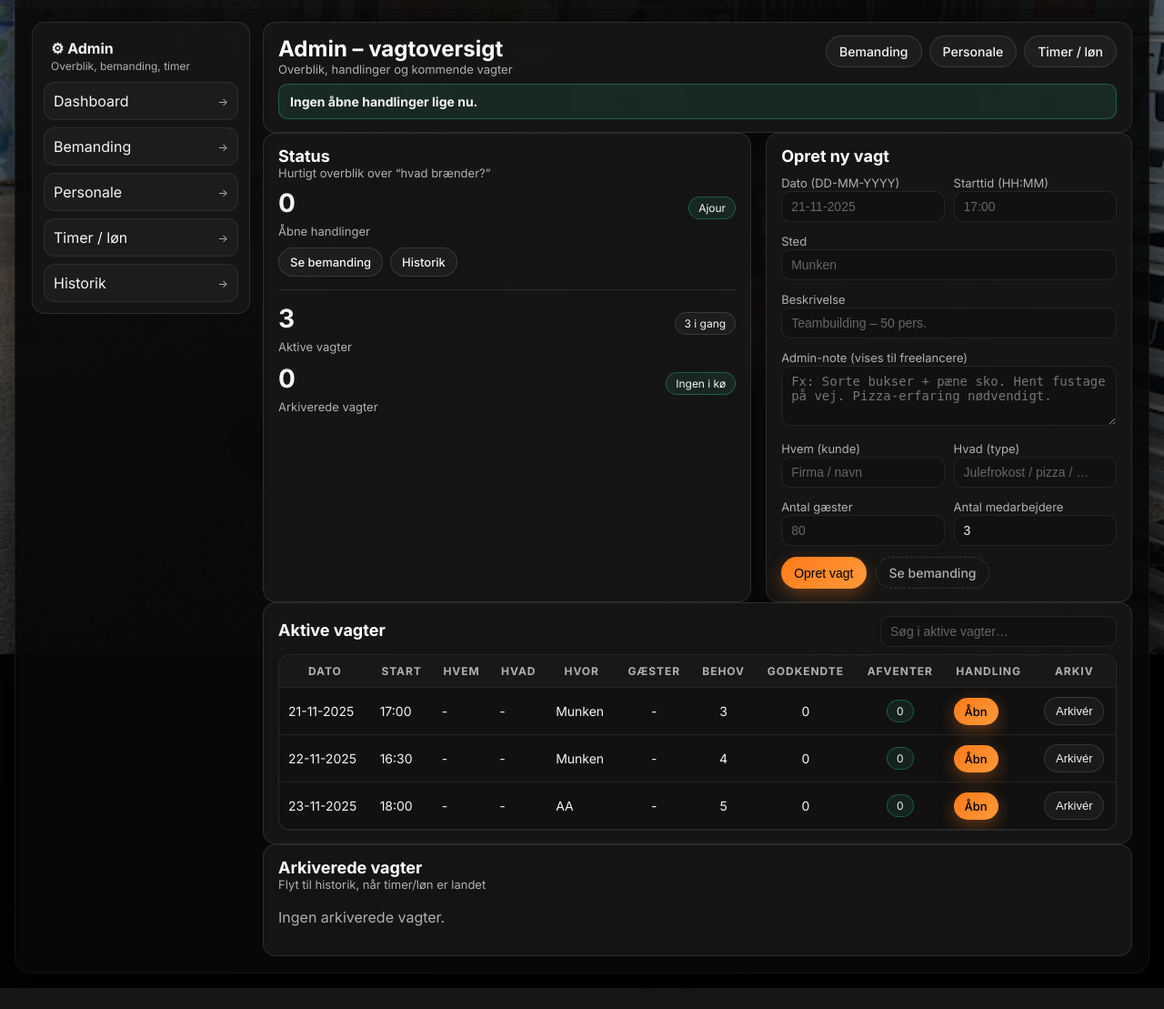
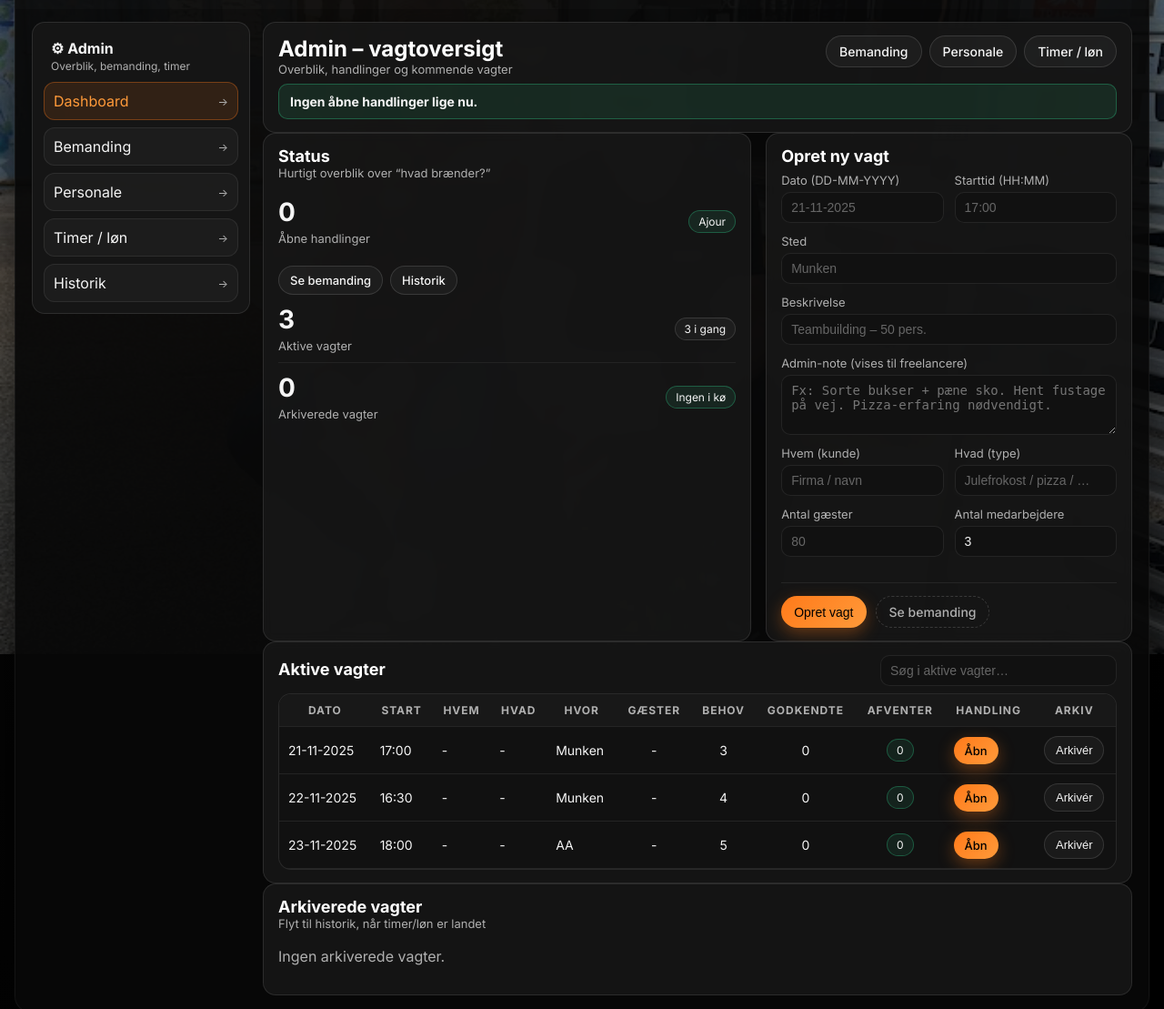
Before and after one commit to JacobTouri/Myggens, a Flask app: page /admin in a window 1280 px wide. Shown: the part 81-1190 px from the top of the page at 91% size. Before the commit the page ends 1167 px from the top, so only its background shows below. Run offline with Flask 3, Linux system fonts and the light colour scheme; the visitor is signed in with stand-in values (Sample User, id 1); data comes from the database, SQL or seed files in the repository; data that the repository does not hold is empty.

Commit message:
UI polish: form utilities, shift cards, flash categories, nav active states
- base.html: add form-group/form-grid/form-actions/date-chip/card-lift CSS classes
- base.html: flash messages now respect success/error/info categories
- base.html: admin sidebar nav highlights the active page
- index.html: shift cards use date-chip (day/month block) + cleaner layout
- admin_dashboard.html: form replaced inline styles with utility classes, KPI rows get border dividers

Co-Authored-By: Claude Sonnet 4.6 <noreply@anthropic.com>

```diff
--- a/templates/admin_dashboard.html
+++ b/templates/admin_dashboard.html
@@ -13,9 +13,10 @@
     .shift-warning-3 { background-color: rgba(255,75,75,0.14); }
 
     .kpi-number { font-size: 28px; font-weight: 700; letter-spacing: -0.02em; }
-    .kpi-row { display:flex; align-items:baseline; justify-content:space-between; gap:10px; }
-    .kpi-sub { font-size: 13px; color: var(--text-muted); margin-top: 6px; }
-    .kpi-actions { display:flex; gap:8px; flex-wrap:wrap; margin-top: 10px; }
+    .kpi-row { display:flex; align-items:center; justify-content:space-between; gap:10px; padding: 10px 0; }
+    .kpi-row + .kpi-row { border-top: 1px solid rgba(255,255,255,0.06); }
+    .kpi-sub { font-size: 13px; color: var(--text-muted); margin-top: 4px; }
+    .kpi-actions { display:flex; gap:8px; flex-wrap:wrap; margin-top: 12px; }
 
     /* =========================
        VIGTIGT: iOS scroll-lock fix
@@ -164,8 +165,6 @@
             <a class="btn btn-secondary btn-small" href="{{ url_for('admin_history') }}">Historik</a>
         </div>
 
-        <hr style="border:none; border-top:1px solid rgba(255,255,255,0.10); margin:14px 0;">
-
         <div class="kpi-row">
             <div>
                 <div class="kpi-number">{{ active_shifts|length }}</div>
@@ -176,7 +175,7 @@
             </div>
         </div>
 
-        <div class="kpi-row" style="margin-top:10px;">
+        <div class="kpi-row">
             <div>
                 <div class="kpi-number">{{ archived_shifts|length }}</div>
                 <div class="kpi-sub">Arkiverede vagter</div>
@@ -201,56 +200,55 @@
         </div>
 
         <form method="post" action="{{ url_for('admin_create_shift') }}">
-            <div style="display:grid; grid-template-columns: 1fr 1fr; gap: 10px;">
-                <div>
+            <div class="form-grid">
+                <div class="form-group">
                     <label>Dato (DD-MM-YYYY)</label>
                     <input type="text" name="date" placeholder="21-11-2025" required>
                 </div>
-                <div>
+                <div class="form-group">
                     <label>Starttid (HH:MM)</label>
                     <input type="text" name="start_time" placeholder="17:00" required>
                 </div>
             </div>
 
-            <div style="margin-top:10px;">
+            <div class="form-group">
                 <label>Sted</label>
                 <input type="text" name="location" placeholder="Munken" required>
             </div>
 
-            <div style="margin-top:10px;">
+            <div class="form-group">
                 <label>Beskrivelse</label>
                 <input type="text" name="description" placeholder="Teambuilding – 50 pers.">
             </div>
 
-            <!-- ✅ NYT: Admin note (vises til freelancere) -->
-            <div style="margin-top:10px;">
+            <div class="form-group">
                 <label>Admin-note (vises til freelancere)</label>
                 <textarea name="admin_note" rows="3" placeholder="Fx: Sorte bukser + pæne sko. Hent fustage på vej. Pizza-erfaring nødvendigt."></textarea>
             </div>
 
-            <div style="display:grid; grid-template-columns: 1fr 1fr; gap: 10px; margin-top:10px;">
-                <div>
+            <div class="form-grid">
+                <div class="form-group">
                     <label>Hvem (kunde)</label>
                     <input type="text" name="customer" placeholder="Firma / navn">
                 </div>
-                <div>
+                <div class="form-group">
                     <label>Hvad (type)</label>
                     <input type="text" name="event_type" placeholder="Julefrokost / pizza / …">
                 </div>
             </div>
 
-            <div style="display:grid; grid-template-columns: 1fr 1fr; gap: 10px; margin-top:10px;">
-                <div>
+            <div class="form-grid">
+                <div class="form-group">
                     <label>Antal gæster</label>
                     <input type="number" name="guest_count" min="0" placeholder="80">
                 </div>
-                <div>
+                <div class="form-group">
                     <label>Antal medarbejdere</label>
                     <input type="number" name="required_staff" min="1" value="3" required>
                 </div>
             </div>
 
-            <div style="margin-top:12px; display:flex; gap:10px; flex-wrap:wrap;">
+            <div class="form-actions">
                 <button class="btn btn-primary" type="submit">Opret vagt</button>
                 <a class="btn btn-ghost" href="{{ url_for('admin_overview') }}">Se bemanding</a>
             </div>
--- a/templates/base.html
+++ b/templates/base.html
@@ -504,6 +504,88 @@
             }
         }
 
+        /* Form utilities */
+        .form-group {
+            display: flex;
+            flex-direction: column;
+            gap: 5px;
+            margin-bottom: 12px;
+        }
+        .form-group:last-of-type { margin-bottom: 0; }
+
+        .form-grid {
+            display: grid;
+            grid-template-columns: 1fr 1fr;
+            gap: 12px;
+        }
+        .form-grid-3 {
+            display: grid;
+            grid-template-columns: 1fr 1fr 1fr;
+            gap: 12px;
+        }
+        @media (max-width: 600px) {
+            .form-grid, .form-grid-3 { grid-template-columns: 1fr; }
+        }
+
+        .form-actions {
+            display: flex;
+            gap: 10px;
+            flex-wrap: wrap;
+            margin-top: 16px;
+            padding-top: 14px;
+            border-top: 1px solid rgba(255,255,255,0.07);
+        }
+
+        /* Section divider */
+        .section-divider {
+            border: none;
+            border-top: 1px solid rgba(255,255,255,0.07);
+            margin: 16px 0;
+        }
+
+        /* Card hover lift */
+        .card-lift {
+            transition: transform 0.12s ease, box-shadow 0.12s ease;
+            cursor: pointer;
+        }
+        .card-lift:hover {
+            transform: translateY(-2px);
+            box-shadow: 0 8px 28px rgba(0,0,0,0.45);
+        }
+
+        /* Card with accent top border */
+        .card-accent {
+            border-top: 2px solid var(--accent);
+        }
+
+        /* Stat block */
+        .stat-block { display: flex; flex-direction: column; gap: 2px; }
+        .stat-number { font-size: 28px; font-weight: 700; letter-spacing: -0.02em; line-height: 1; }
+        .stat-label { font-size: 13px; color: var(--text-muted); }
+
+        /* Admin nav active state */
+        .admin-nav a.nav-active {
+            background: rgba(255, 122, 26, 0.12);
+            border-color: rgba(255, 122, 26, 0.35);
+            color: var(--accent-strong);
+        }
+
+        /* Date chip (used in shift cards) */
+        .date-chip {
+            display: flex;
+            flex-direction: column;
+            align-items: center;
+            justify-content: center;
+            min-width: 48px;
+            background: rgba(255, 122, 26, 0.10);
+            border: 1px solid rgba(255, 122, 26, 0.22);
+            border-radius: 10px;
+            padding: 6px 10px;
+            flex-shrink: 0;
+        }
+        .date-chip-day { font-size: 22px; font-weight: 700; line-height: 1; color: var(--accent-strong); }
+        .date-chip-month { font-size: 11px; text-transform: uppercase; letter-spacing: 0.06em; color: var(--text-muted); margin-top: 2px; }
+
         /* Mobil */
         @media (max-width: 600px) {
             .app-header { padding: 10px 12px; }
```
Also changed, not shown: other parts of templates/base.html (+14 -8 lines), templates/index.html (+33 -49 lines).
